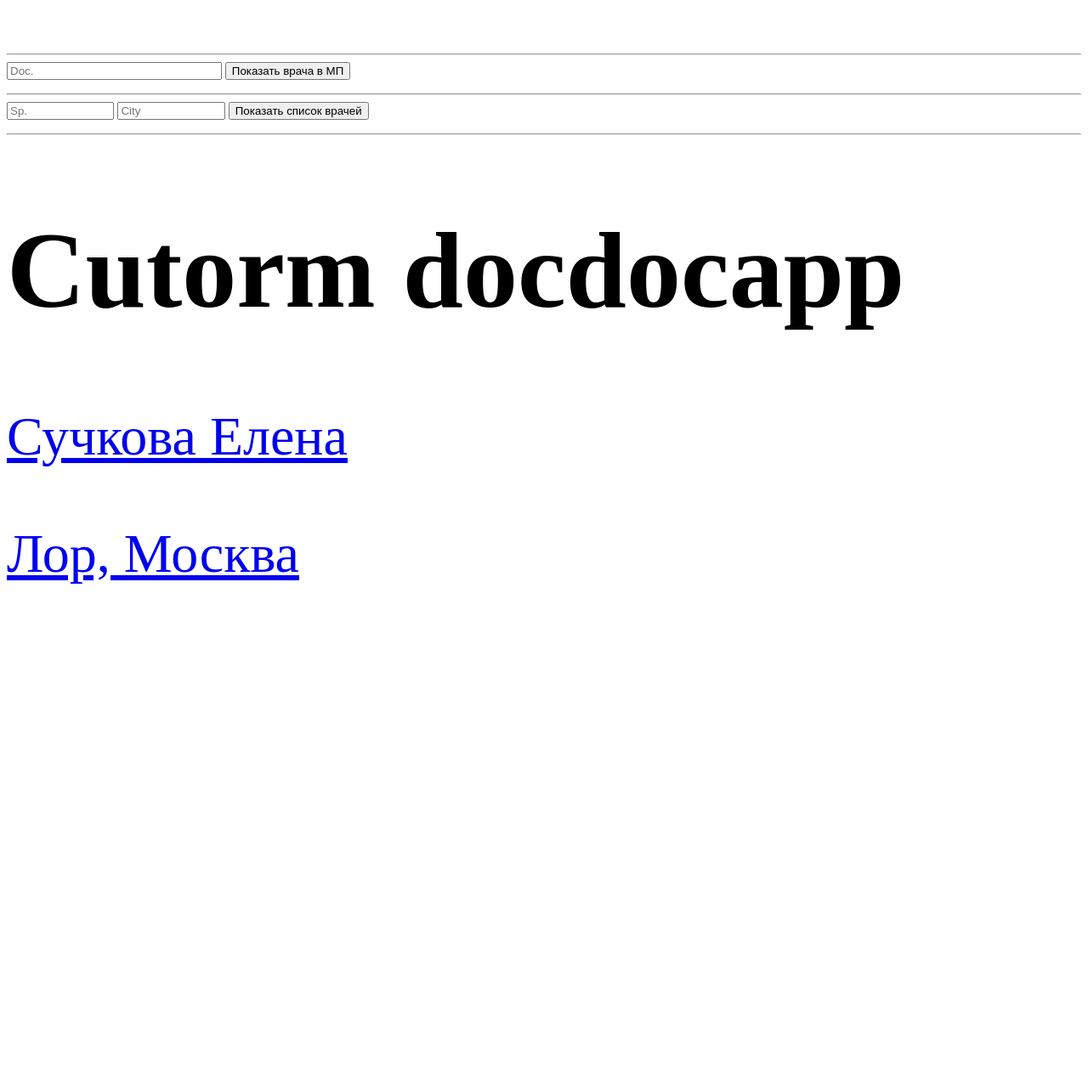
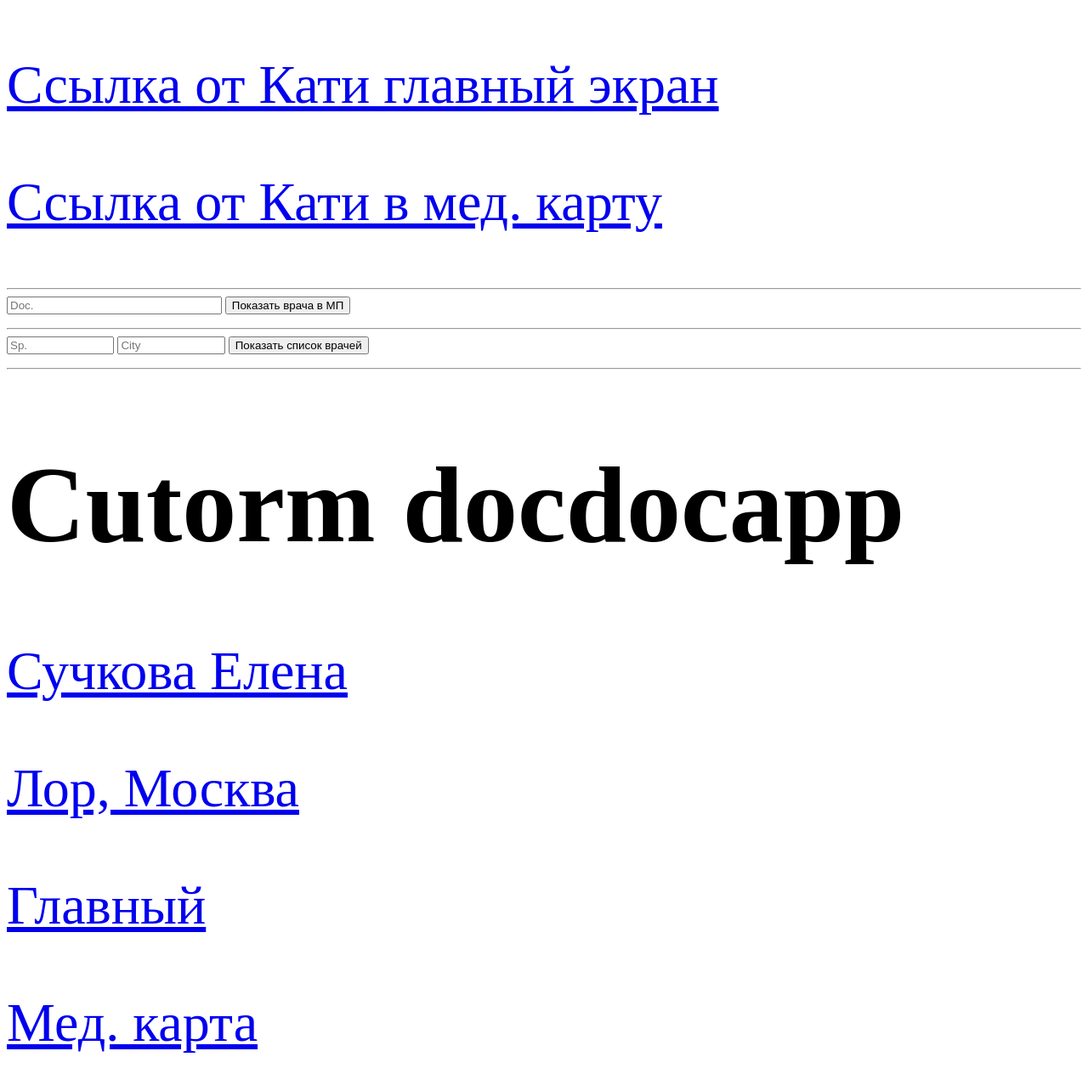
Before and after one commit to taraskreknin/taraskreknin.github.io, a plain HTML site: page index.html in a window 1280 px wide. Shown: the part 2687-3964 px from the top of the page at 85% size. Before the commit the page ends 3440 px from the top, so only its background shows below. Drawn offline with Linux system fonts and the light colour scheme.

Commit message:
Update index.html

```diff
--- a/index.html
+++ b/index.html
@@ -40,6 +40,8 @@
     <p style="font-size:5vw;"> <a href="https://app.adjust.com/v5tj8a?deep_link=docdocapp://doctor/id/5688?adjust_tracker=v5tj8a">Отложенная ссылка с переадресацией в магазин</a>
     <p style="font-size:5vw;"> <a href="https://app.adjust.com/ndxwg5?deep_link=docdocapp://doctor/id/8548">Ссылка от Кати 1</a>
     <p style="font-size:5vw;"> <a href="https://app.adjust.com/ndxwg5?deep_link=docdocapp://doctorList/specialityId/67/cityId/1">Ссылка от Кати 2</a>
+    <p style="font-size:5vw;"> <a href="https://app.adjust.com/ndxwg5?deep_link=docdocapp://doctorsearch">Ссылка от Кати главный экран</a>
+    <p style="font-size:5vw;"> <a href="https://app.adjust.com/ndxwg5?deep_link=docdocapp://myappointments">Ссылка от Кати в мед. карту</a>
     <hr>
     <form>
       <input style="width:20%" type="number" maxlength="5" placeholder="Doc." id="doctorId_field" />
@@ -55,4 +57,6 @@
     <h1 style="font-size:10vw;"> Cutorm docdocapp </h1>
     <p style="font-size:5vw;"> <a href="docdocapp://doctor/id/28411">Сучкова Елена</a>
     <p style="font-size:5vw;"> <a href="docdocapp://doctorList/specialityId/77/cityId/1">Лор, Москва</a>
+    <p style="font-size:5vw;"> <a href="docdocapp://doctorsearch">Главный</a>
+    <p style="font-size:5vw;"> <a href="docdocapp://myappointments">Мед. карта</a>
 </body>
```
